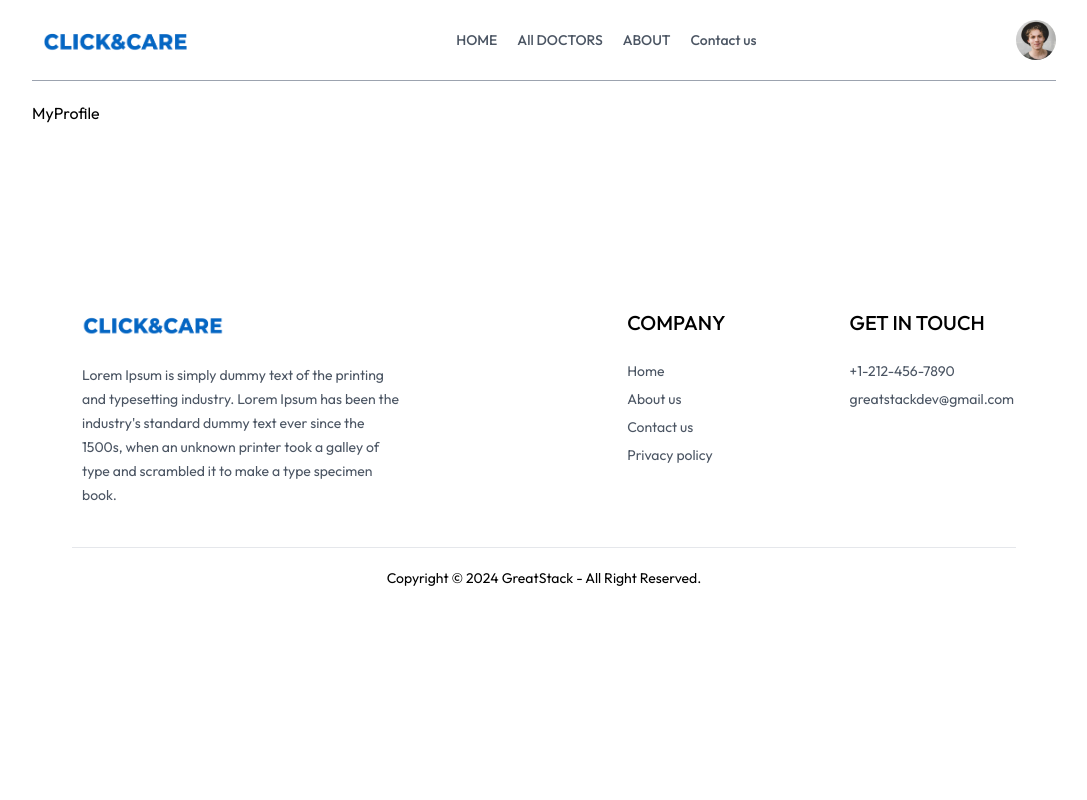
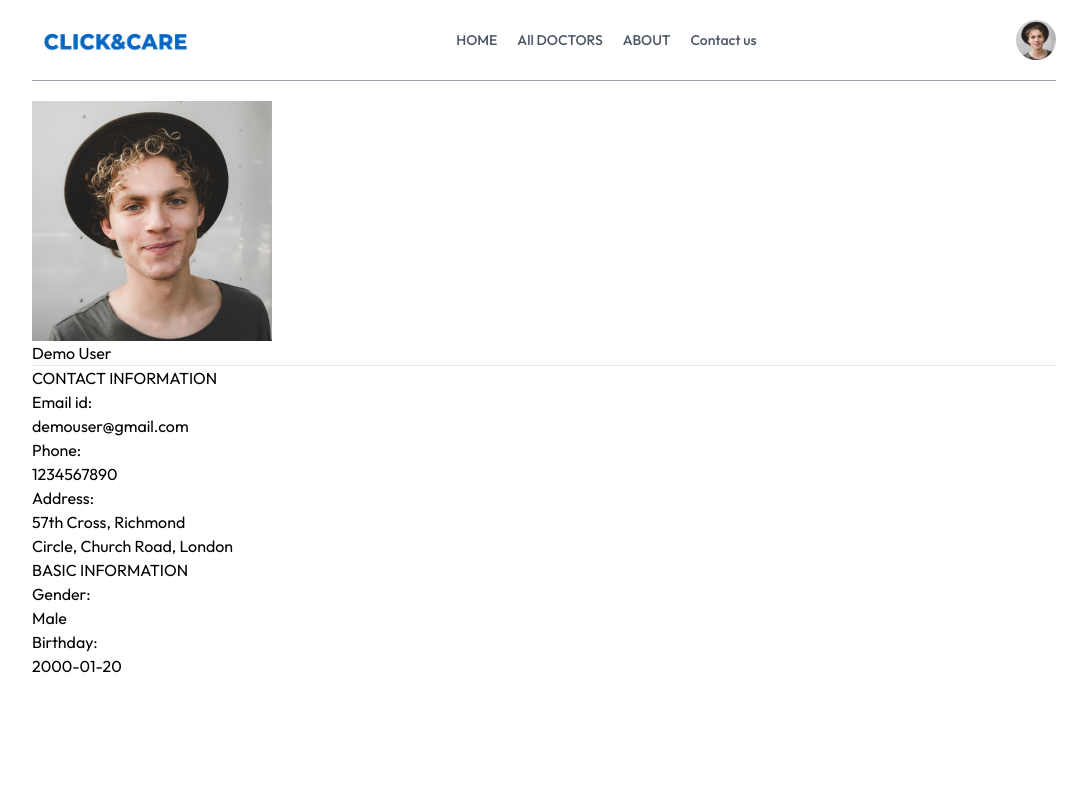
Before and after one commit to aries1232/ClickAndCare, a React (Vite) app in the folder frontend/: page /my-profile in a window 1280 px wide. Shown: the top 800 px of the page, without its empty margins (96-1183 px from the left). Built offline with nearby package versions, Linux system fonts and the light colour scheme.

Commit message:
added frontend to my profile page

```diff
--- a/frontend/src/Pages/About.jsx
+++ b/frontend/src/Pages/About.jsx
@@ -18,22 +18,22 @@ const About = () => {
         />
         <div className="flex flex-col justify-center gap-6 md:w-2/4 text-sm text-gray-600">
           <p>
-            Welcome to Prescripto, your trusted partner in managing your
-            healthcare needs conveniently and efficiently. At Prescripto, we
+            Welcome to Click&Care, your trusted partner in managing your
+            healthcare needs conveniently and efficiently. At Click&Care, we
             understand the challenges individuals face when it comes to
             scheduling doctor appointments and managing their health records.
           </p>
           <p>
-            Prescripto is committed to excellence in healthcare technology. We
+            Click&Care is committed to excellence in healthcare technology. We
             continuously strive to enhance our platform, integrating the latest
             advancements to improve user experience and deliver superior
             service. Whether you're booking your first appointment or managing
-            ongoing care, Prescripto is here to support you every step of the
+            ongoing care, Click&Care is here to support you every step of the
             way.
           </p>
           <p className="text-gray-800">Our Vision</p>
           <p>
-            Our vision at Prescripto is to create a seamless healthcare
+            Our vision at Click&Care is to create a seamless healthcare
             experience for every user. We aim to bridge the gap between patients
             and healthcare providers, making it easier for you to access the
             care you need, when you need it
--- a/frontend/src/Pages/MyProfile.jsx
+++ b/frontend/src/Pages/MyProfile.jsx
@@ -1,9 +1,126 @@
- import React from 'react'
+import React, { useState } from "react";
+import { assets } from "../assets/assets";
 
- const MyProfile = () => {
-   return (
-     <div>MyProfile</div>
-   )
- }
+const MyProfile = () => {
+  const [userData, setUserData] = useState({
+    name: "Demo User",
+    image: assets.profile_pic,
+    email: "demouser@gmail.com",
+    phone: "1234567890",
+    address: {
+      line1: "57th Cross, Richmond ",
+      line2: "Circle, Church Road, London",
+    },
+    gender: "Male",
+    dob: "2000-01-20",
+  });
 
- export default MyProfile
+  const [isEdit, setIsEdit] = useState(false);
+
+  return (
+    <div>
+      <img src={userData.image} alt="" />
+
+      {isEdit ? (
+        <input
+          type="text"
+          value={userData.name}
+          onChange={(e) =>
+            setUserData((prev) => ({ ...prev, name: e.target.value }))
+          }
+        />
+      ) : (
+        <p>{userData.name}</p>
+      )}
+      <hr />
+      <div>
+        <p>CONTACT INFORMATION</p>
+        <div>
+          <p>Email id:</p>
+          <p>{userData.email}</p>
+          <p>Phone:</p>
+          {isEdit ? (
+            <input
+              type="text"
+              value={userData.phone}
+              onChange={(e) =>
+                setUserData((prev) => ({ ...prev, phone: e.target.value }))
+              }
+            />
+          ) : (
+            <p>{userData.phone}</p>
+          )}
+          <p>Address:</p>
+          {isEdit ? (
+            <input
+              type="text"
+              value={userData.address.line1}
+              onChange={(e) =>
+                setUserData((prev) => ({
+                  ...prev.address,
+                  line1: e.target.value,
+                }))
+              }
+            />
+          ) : (
+            <p>{userData.address.line1}</p>
+          )}
+          {isEdit ? (
+            <input
+              type="text"
+              value={userData.address.line2}
+              onChange={(e) =>
+                setUserData((prev) => ({
+                  ...prev.address,
+                  line2: e.target.value,
+                }))
+              }
+            />
+          ) : (
+            <p>{userData.address.line2}</p>
+          )}
+        </div>
+      </div>
+      <div>
+        <p>BASIC INFORMATION</p>
+        <div>
+          <p>Gender:</p>
+          {isEdit ? (
+            <select
+              onChange={(e) =>
+                setUserData((prev) => ({ ...prev, gender: e.target.value }))
+              }
+              value={userData.gender}
+            >
+              <option value="Male">Male</option>
+              <option value="Female">Female</option>
+            </select>
+          ) : (
+            <p>{userData.gender}</p>
+          )}
+
+        </div>
+
+        <p>Birthday:</p>
+        {isEdit ? (
+          <input
+            type="date"
+            value={userData.dob}
+            onChange={(e) =>
+              setUserData((prev) => ({
+                ...prev,
+                dob: e.target.value,
+              }))
+            }
+          />
+        ) : (
+          <p>{userData.dob}</p>
+        )}
+
+      </div>
+
+    </div>
+  );
+};
+
+export default MyProfile;
```
